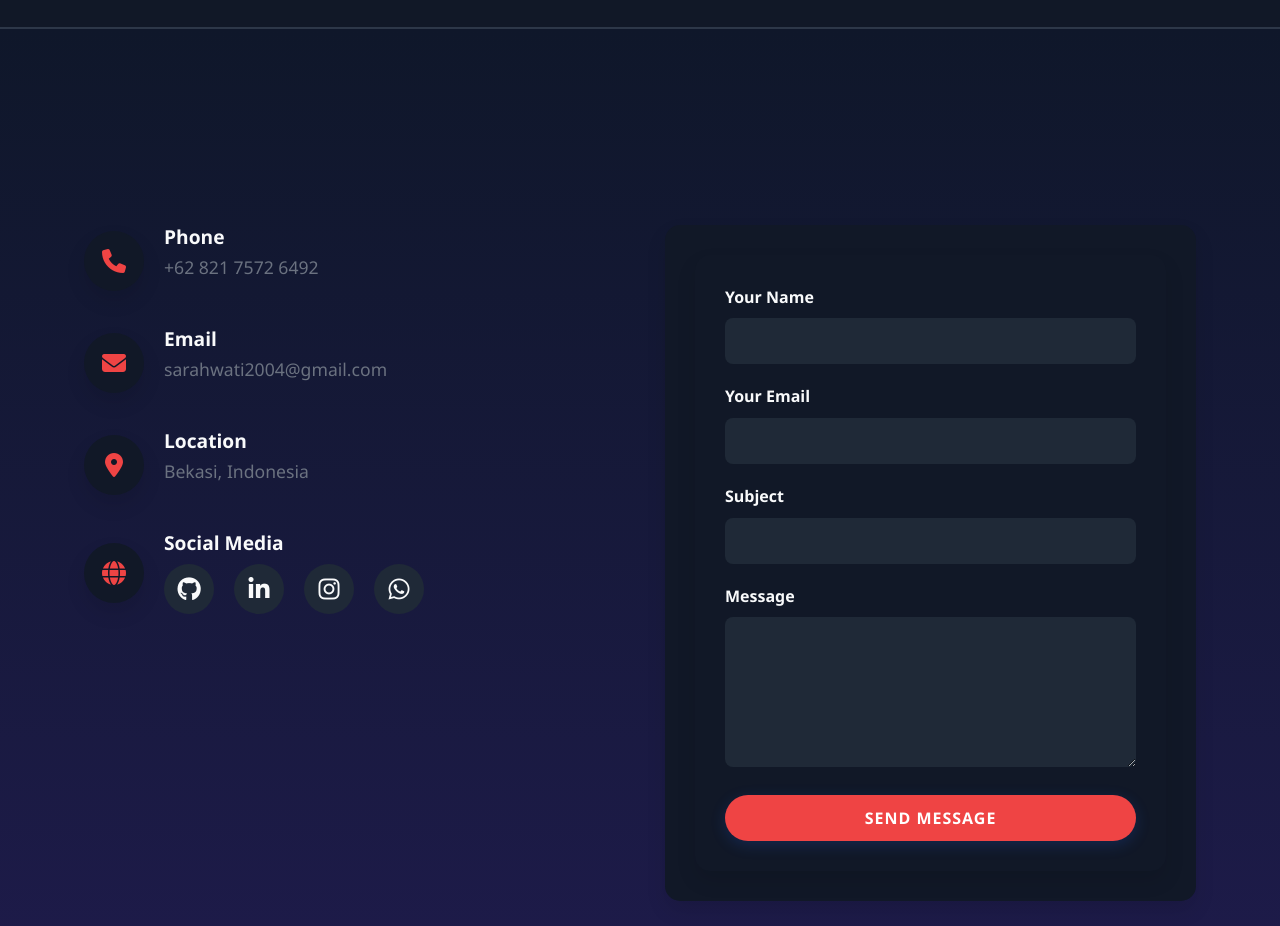
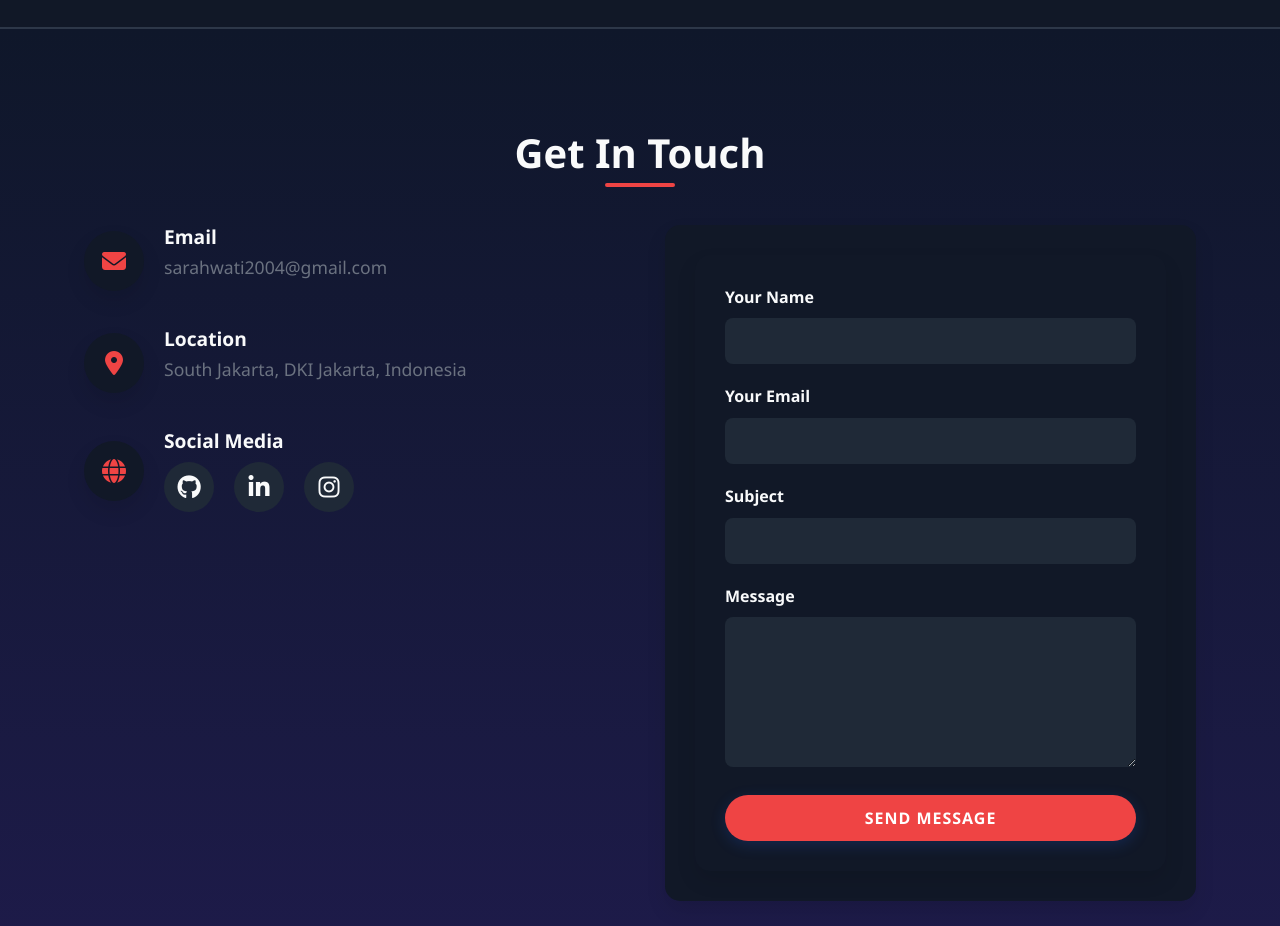
Before and after one commit to Sarahwati-arch/PORTOFOLIO, a React (Vite) app: page / in a window 1280 px wide. Shown: the part 7100-8026 px from the top of the page. Built offline with nearby package versions, Linux system fonts and the light colour scheme.

Commit message:
feat: add 3D interactive background and implement contact form functionality

```diff
--- a/src/components/Contact.jsx
+++ b/src/components/Contact.jsx
@@ -2,11 +2,11 @@ import { useState } from "react";
 import ScrollReveal from "./ScrollReveal";
 
 const contactItems = [
-  {
-    icon: "fas fa-phone",
-    title: "Phone",
-    text: "+62 821 7572 6492",
-  },
+  // {
+  //   icon: "fas fa-phone",
+  //   title: "Phone",
+  //   text: "+62 821 7572 6492",
+  // },
   {
     icon: "fas fa-envelope",
     title: "Email",
@@ -15,7 +15,7 @@ const contactItems = [
   {
     icon: "fas fa-map-marker-alt",
     title: "Location",
-    text: "Bekasi, Indonesia",
+    text: "South Jakarta, DKI Jakarta, Indonesia",
   },
 ];
 
@@ -23,7 +23,8 @@ const socialLinks = [
   { href: "https://github.com/Sarahwati-arch", icon: "fab fa-github" },
   { href: "https://linkedin.com/in/sarah-wati-5a8989243", icon: "fab fa-linkedin-in" },
   { href: "https://www.instagram.com/vvtysr/", icon: "fab fa-instagram" },
-  { href: "https://wa.me/6282175726492", icon: "fab fa-whatsapp" },
+  // { href: "mailto:sarahwati2004@gmail.com", icon: "fas fa-envelope" },
+  // { href: "https://wa.me/6282175726492", icon: "fab fa-whatsapp" },
 ];
 
 export default function Contact() {
@@ -33,11 +34,33 @@ export default function Contact() {
     subject: "",
     message: "",
   });
+  const [isSubmitting, setIsSubmitting] = useState(false);
 
-  function handleSubmit(e) {
+  async function handleSubmit(e) {
     e.preventDefault();
-    alert("Thank you for your message! I will get back to you soon.");
-    setFormData({ name: "", email: "", subject: "", message: "" });
+    setIsSubmitting(true);
+
+    try {
+      const response = await fetch("https://formspree.io/f/mqeozlgk", {
+        method: "POST",
+        headers: {
+          "Content-Type": "application/json",
+          "Accept": "application/json"
+        },
+        body: JSON.stringify(formData)
+      });
+
+      if (response.ok) {
+        alert("Thank you for your message! I will get back to you soon.");
+        setFormData({ name: "", email: "", subject: "", message: "" });
+      } else {
+        alert("Oops! There was a problem submitting your form.");
+      }
+    } catch (error) {
+      alert("Oops! There was a problem submitting your form.");
+    } finally {
+      setIsSubmitting(false);
+    }
   }
 
   function handleChange(e) {
@@ -47,7 +70,9 @@ export default function Contact() {
   return (
     <section id="contact">
       <div className="container">
-        <h2 className="fade-in">Get In Touch</h2>
+        <ScrollReveal>
+          <h2>Get In Touch</h2>
+        </ScrollReveal>
         <div className="contact-container">
           <div className="contact-info">
             {contactItems.map((item, index) => (
@@ -137,8 +162,9 @@ export default function Contact() {
                   type="submit"
                   className="btn"
                   style={{ width: "100%" }}
+                  disabled={isSubmitting}
                 >
-                  Send Message
+                  {isSubmitting ? "Sending..." : "Send Message"}
                 </button>
               </form>
             </div>
```
